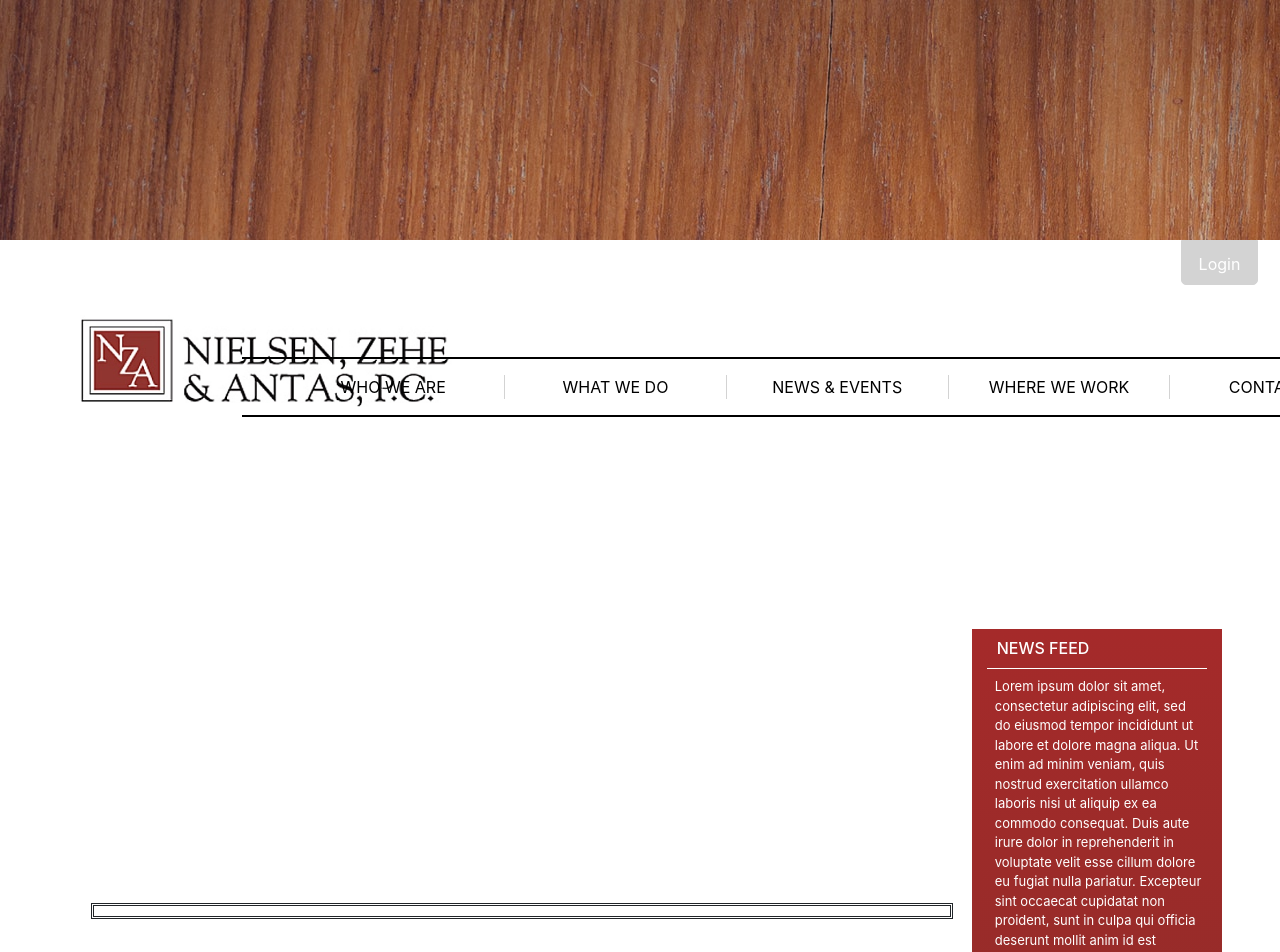
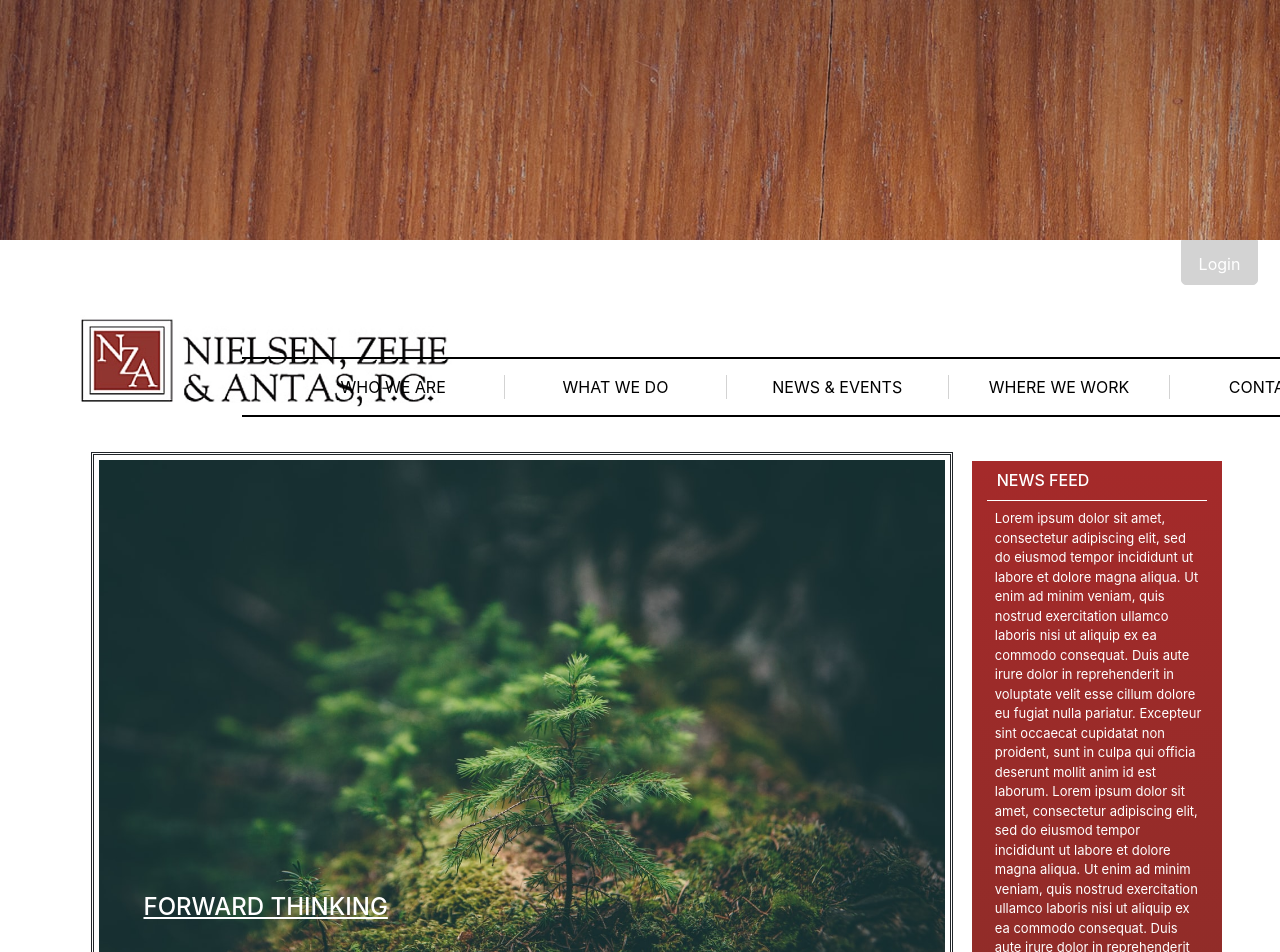
Before and after one commit to tparks18/nza-law-react, a React (Create React App) app: page / in a window 1280 px wide. Shown: the top 952 px of the page. Built offline with nearby package versions, Linux system fonts and the light colour scheme.

Commit message:
added footer

```diff
--- a/src/App.js
+++ b/src/App.js
@@ -1,12 +1,11 @@
 import React, {Component} from 'react'
 import './App.css';
-import Navbar from './components/Navbar'
-import Footer from './components/Footer'
 import Contact from './views/Contact/index.';
 import Home from './views/Home';
 import WhatWeDo from './views/WhatWeDo';
 import WhereWeWork from './views/WhereWeWork';
 import { Route, Switch } from 'react-router-dom';
+// import Footer from '../src/components/Footer'
 
 export default class App extends Component {
   constructor() {
@@ -28,7 +27,6 @@ export default class App extends Component {
         <Route exact path='/whatwedo' render={() => <WhatWeDo />} />
 
       </Switch>
-      <Footer />
       </main>
 
 
--- a/src/components/Page/index.js
+++ b/src/components/Page/index.js
@@ -1,6 +1,7 @@
 import React, { Component } from "react";
 import Navbar from "../../components/Navbar";
-// import "bootstrap/dist/css/bootstrap.css";
+import Footer from "../Footer"
+
 
 export default class Page extends Component {
   render() {
@@ -8,12 +9,11 @@ export default class Page extends Component {
 
     return (
       <div>
-
-          <div className="main-box">
-
-            <Navbar />
-            {children}
-          </div>
+        <div className="main-box">
+          <Navbar />
+          {children}
+          <Footer />
+        </div>
       </div>
     );
   }
--- a/src/views/Home/index.js
+++ b/src/views/Home/index.js
@@ -1,25 +1,15 @@
 import React, { Component } from "react";
 import Page from "../../components/Page";
-import Navbar from "../../components/Navbar";
-// import forest from "../../../public/images/forest.jpeg"
-
-// import "bootstrap/dist/css/bootstrap.css";
+import forest from "../Home/forest.jpeg"
 
 export default function Home() {
   return (
     <Page>
-      <br />
-      <br />
-      <br />
-      <br />
-      <br />
-      <br />
-      <br />
       <main>
         <div className="container top-portion">
           <div className="row">
             <div className="col-9 forest-border">
-              {/* <img className="img-fluid" src={forest} alt="Forest" /> */}
+              <img className="img-fluid" src={forest} alt="Forest" />
               <div className="image-text">
                 <h4>
                   <u>FORWARD THINKING</u>
@@ -111,102 +101,3 @@ export default function Home() {
 
   );
 }
-// export default function Home() {
-//   return (
-//     <Page>
-//       <div className="main">
-//         <div className="container top-portion">
-//           <div className="row">
-//             <div className="col-9 forest-border">
-//               <img className="img-fluid" src={forest} alt="Forest" />
-//               <div className="image-text">
-//                 <h4>
-//                   <u>FORWARD THINKING</u>
-//                 </h4>
-//               </div>
-//             </div>
-//             <div className="col-3">
-//               <div className="scroll-box-text">
-//                 <div className="gradient-style">
-//                   <h6 className="white-underline">NEWS FEED</h6>
-//                   <div className="white-background">
-//                     <p>
-//                       Lorem ipsum dolor sit amet, consectetur adipiscing elit,
-//                       sed do eiusmod tempor incididunt ut labore et dolore magna
-//                       aliqua. Ut enim ad minim veniam, quis nostrud exercitation
-//                       ullamco laboris nisi ut aliquip ex ea commodo consequat.
-//                       Duis aute irure dolor in reprehenderit in voluptate velit
-//                       esse cillum dolore eu fugiat nulla pariatur. Excepteur
-//                       sint occaecat cupidatat non proident, sunt in culpa qui
-//                       officia deserunt mollit anim id est laborum. Lorem ipsum
-//                       dolor sit amet, consectetur adipiscing elit, sed do
-//                       eiusmod tempor incididunt ut labore et dolore magna
-//                       aliqua. Ut enim ad minim veniam, quis nostrud exercitation
-//                       ullamco laboris nisi ut aliquip ex ea commodo consequat.
-//                       Duis aute irure dolor in reprehenderit in voluptate velit
-//                       esse cillum dolore eu fugiat nulla pariatur. Excepteur
-//                       sint occaecat cupidatat non proident, sunt in culpa qui
-//                       officia deserunt mollit anim id est laborum. Lorem ipsum
-//                       dolor sit amet, consectetur adipiscing elit, sed do
-//                       eiusmod tempor incididunt ut labore et dolore magna
-//                       aliqua. Ut enim ad minim veniam, quis nostrud exercitation
-//                       ullamco laboris nisi ut aliquip ex ea commodo consequat.
-//                       Duis aute irure dolor in reprehenderit in voluptate velit
-//                       esse cillum dolore eu fugiat nulla pariatur. Excepteur
-//                       sint occaecat cupidatat non proident, sunt in culpa qui
-//                       officia deserunt mollit anim id est laborum. Lorem ipsum
-//                       dolor sit amet, consectetur adipiscing elit, sed do
-//                       eiusmod tempor incididunt ut labore et dolore magna
-//                       aliqua. Ut enim ad minim veniam, quis nostrud exercitation
-//                       ullamco laboris nisi ut aliquip ex ea commodo consequat.
-//                       Duis aute irure dolor in reprehenderit in voluptate velit
-//                       esse cillum dolore eu fugiat nulla pariatur. Excepteur
-//                       sint occaecat cupidatat non proident, sunt in culpa qui
-//                       officia deserunt mollit anim id est laborum.
-//                     </p>
-//                   </div>
-//                 </div>
-//               </div>
-//             </div>
-//           </div>
-//         </div>
-//         <div className="container bottom-text">
-//           <div className="row">
-//             <div className="col-9">
-//               <div>
-//                 <p>
-//                   <b>Welcome to our website!</b>
-//                   <br />
-//                   Lorem ipsum dolor sit amet, consectetur adipiscing elit, sed
-//                   do eiusmod tempor incididunt ut labore et dolore magna aliqua.
-//                   Ut enim ad minim veniam, quis nostrud exercitation ullamco
-//                   laboris nisi ut aliquip ex ea commodo consequat. Duis aute
-//                   irure dolor in reprehenderit in voluptate velit esse cillum
-//                   dolore eu fugiat nulla pariatur. Excepteur sint occaecat
-//                   cupidatat non proident, sunt in culpa qui officia deserunt
-//                   mollit anim id est laborum.
-//                 </p>
-//               </div>
-//             </div>
-//             <div className="col-3">
-//               <div>
-//                 <p>
-//                   <b>Bigshot, Zoo, & Adds, P.C.</b>
-//                   <br />
-//                   419 West South Street, Suite 4200
-//                   <br />
-//                   Houston, Texas 35983
-//                   <br />
-//                   555-555-5555 (Phone)
-//                   <br />
-//                   555-555-5555 (Fax)
-//                 </p>
-//               </div>
-//             </div>
-//           </div>
-//         </div>
-//         <hr />
-//       </div>
-//     </Page>
-//   );
-// }
```
